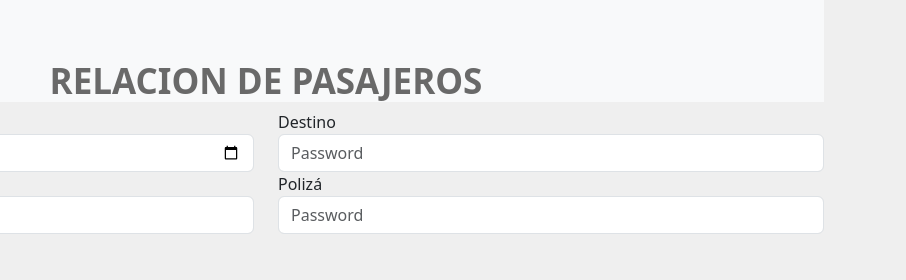
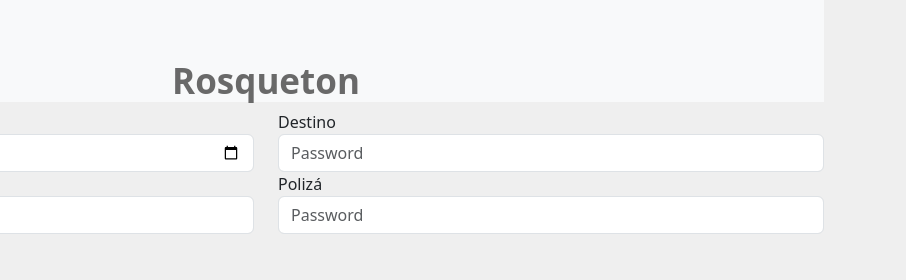
Before and after one commit to dcoaquirar/Trabajo, a plain HTML site: page index.html in a window 1280 px wide. Shown: the top 280 px of the page, 374-1280 px from the left. Drawn offline with nearby package versions, Linux system fonts and the light colour scheme.

Commit message:
rosqueton

```diff
--- a/index.html
+++ b/index.html
@@ -18,7 +18,7 @@
                 <img src="/img/escudo.png" width="45" height="50" class="d-inline-block align-top" alt="">
                 Complejo Fronterizo Santa Rosa
                 </a>
-                <h1 class="align-middle">RELACION DE PASAJEROS</h1>
+                <h1 class="align-middle">Rosqueton</h1>
             </nav>
 
         </div>
```
